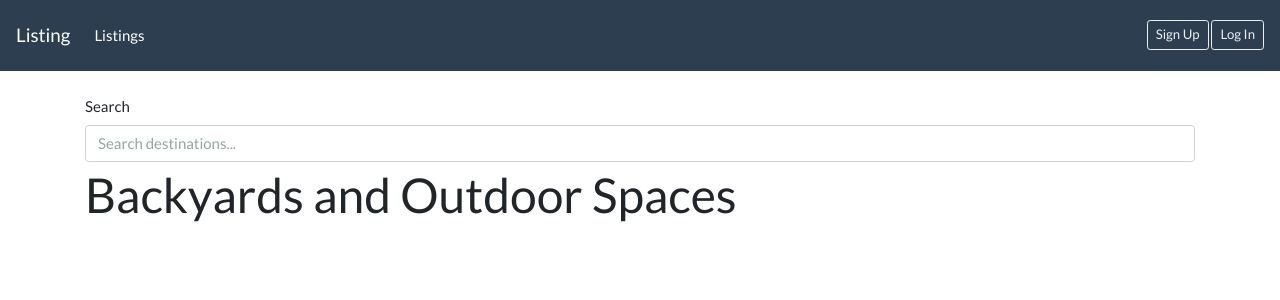
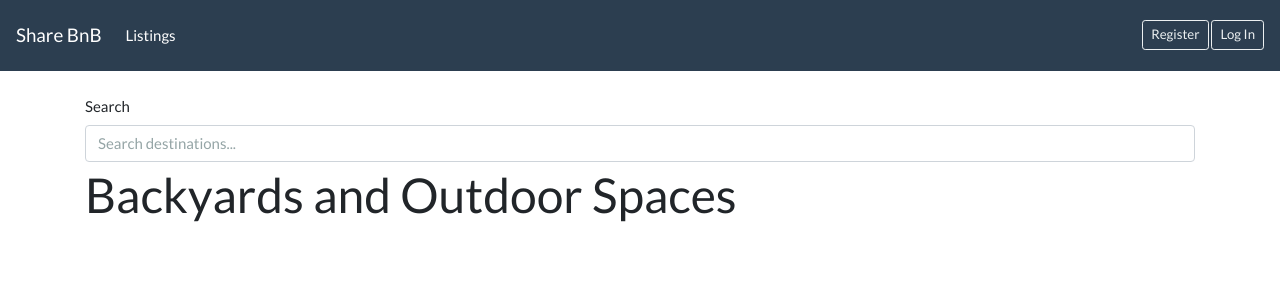
Before and after one commit to crystal-tran/share-bnb, a Flask app: page /listings in a window 1280 px wide. Shown: the top 300 px of the page. Run offline with Flask 3, Linux system fonts and the light colour scheme; data that the repository does not hold is empty; some libraries are stand-ins or nearby versions.

Commit message:
fixed navbar links and dropdown menu

```diff
--- a/app.py
+++ b/app.py
@@ -19,9 +19,9 @@ app.config['SQLALCHEMY_DATABASE_URI'] = os.environ.get(
     "DATABASE_URL", 'postgresql:///sharebnb')
 app.config['SECRET_KEY'] = os.environ.get("FLASK_SECRET_KEY", "shhhh")
 app.config['SQLALCHEMY_ECHO'] = True
-app.config['DEBUG_TB_INTERCEPT_REDIRECTS'] = True
+# app.config['DEBUG_TB_INTERCEPT_REDIRECTS'] = True
 
-toolbar = DebugToolbarExtension(app)
+# toolbar = DebugToolbarExtension(app)
 
 CURR_USER_KEY = "curr_user"
 
--- a/templates/base.html
+++ b/templates/base.html
@@ -16,9 +16,9 @@
 
 <body>
   <nav class="navbar navbar-expand-lg navbar-dark bg-primary mb-4">
-    <a class="navbar-brand" href="/">Listing</a>
-    <button class="navbar-toggler" type="button" data-toggle="collapse"
-      data-target="#navbarSupportedContent"
+    <a class="navbar-brand" href="/">Share BnB</a>
+    <button class="navbar-toggler" type="button" data-bs-toggle="collapse"
+      data-bs-target="#navbarSupportedContent"
       aria-controls="navbarSupportedContent" aria-expanded="false"
       aria-label="Toggle navigation">
       <span class="navbar-toggler-icon"></span>
@@ -26,12 +26,12 @@
 
     <div class="collapse navbar-collapse" id="navbarSupportedContent">
       <ul class="navbar-nav mr-auto">
-        <li class="nav-item"><a class="nav-link" href="">Listings</a></li>
+        <li class="nav-item"><a class="nav-link" href="/listings">Listings</a></li>
       </ul>
       <ul class="navbar-nav ml-auto">
         <li class="nav-item">
           {% if not g.user %}
-          <a href="/signup" class="btn-sm btn btn-outline-light">Sign Up</a>
+          <a href="/register" class="btn-sm btn btn-outline-light">Register</a>
           <a href="/login" class="btn-sm btn btn-outline-light">Log In</a>
           {% else %}
           <a href="/users/{{g.user.id}}" class="nav-link">{{ g.user.first_name }}</a>
--- a/templates/listings/listings.html
+++ b/templates/listings/listings.html
@@ -25,8 +25,10 @@
 
   <div class="col-6 col-md-4 col-lg-3">
     <div class="card mb-3">
+      {% for photo in listing.photos %}
       <img class="card-img-top image-fluid" style="height: 10em"
-        src="{{ listing.photos.photo_url }}" alt="{{ listing.title }}">
+        src="{{ photo.photo_url }}" alt="{{ listing.title }}">
+      {% endfor %}
       <div class="card-body">
         <h5 class="card-title">
           <a href="/listings/{{ listing.id }}">
```
